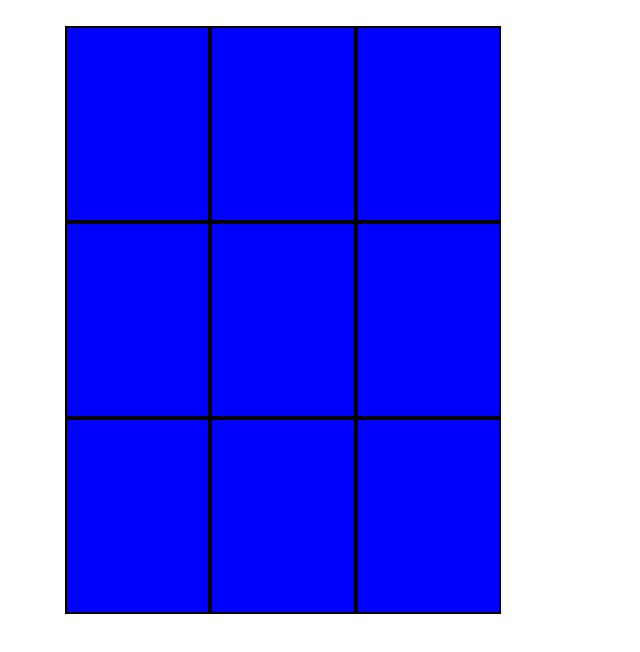
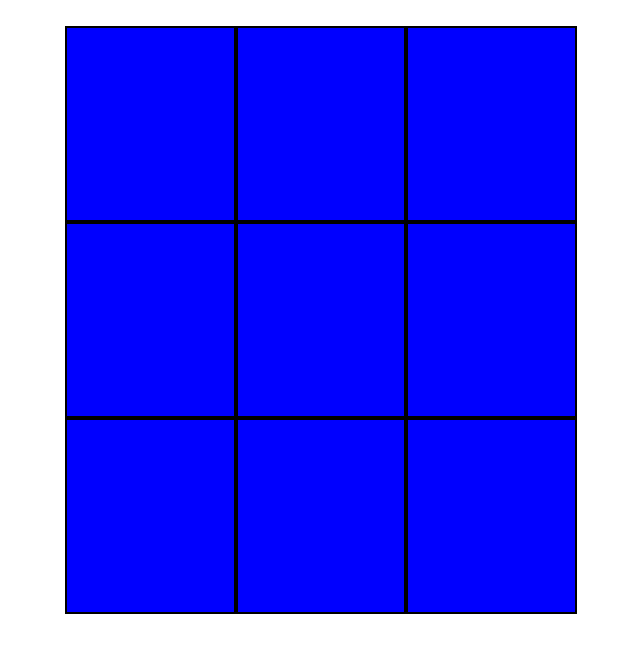
Before and after one commit to DickyKitchenJr/experiments, a React (Create React App) app in the folder block-flip/: page / in a window 1280 px wide. Shown: the top 652 px of the page, without its empty margins (357-997 px from the left). Built offline with nearby package versions, Linux system fonts and the light colour scheme.

Commit message:
Update App.css

```diff
--- a/block-flip/src/App.css
+++ b/block-flip/src/App.css
@@ -12,6 +12,8 @@
   border: 2px solid black;
   padding-top: 5vw;
   padding-bottom: 5vw;
+  padding-left: 4vw;
+  padding-right: 4vw;
   color: blue;
 }
 
```
